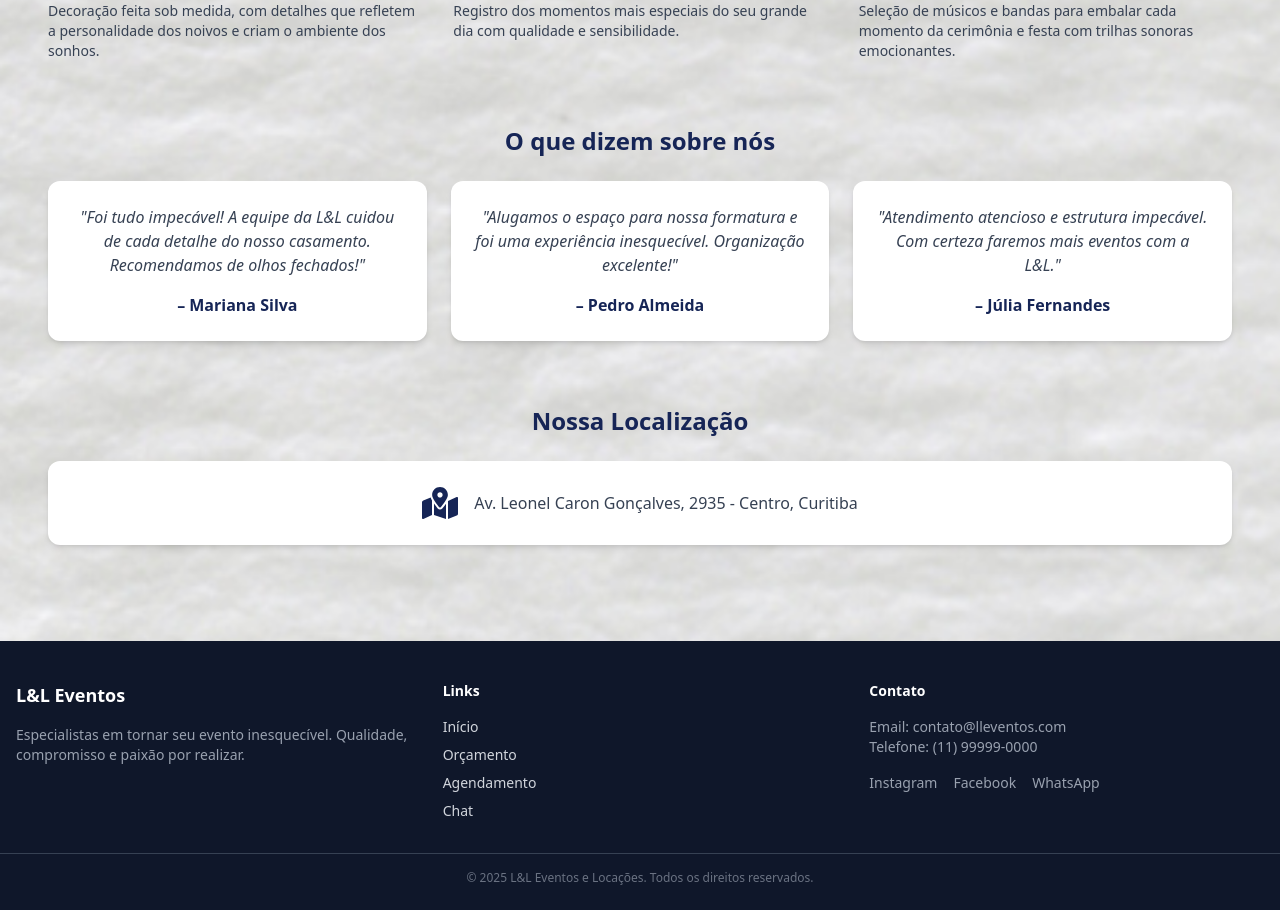
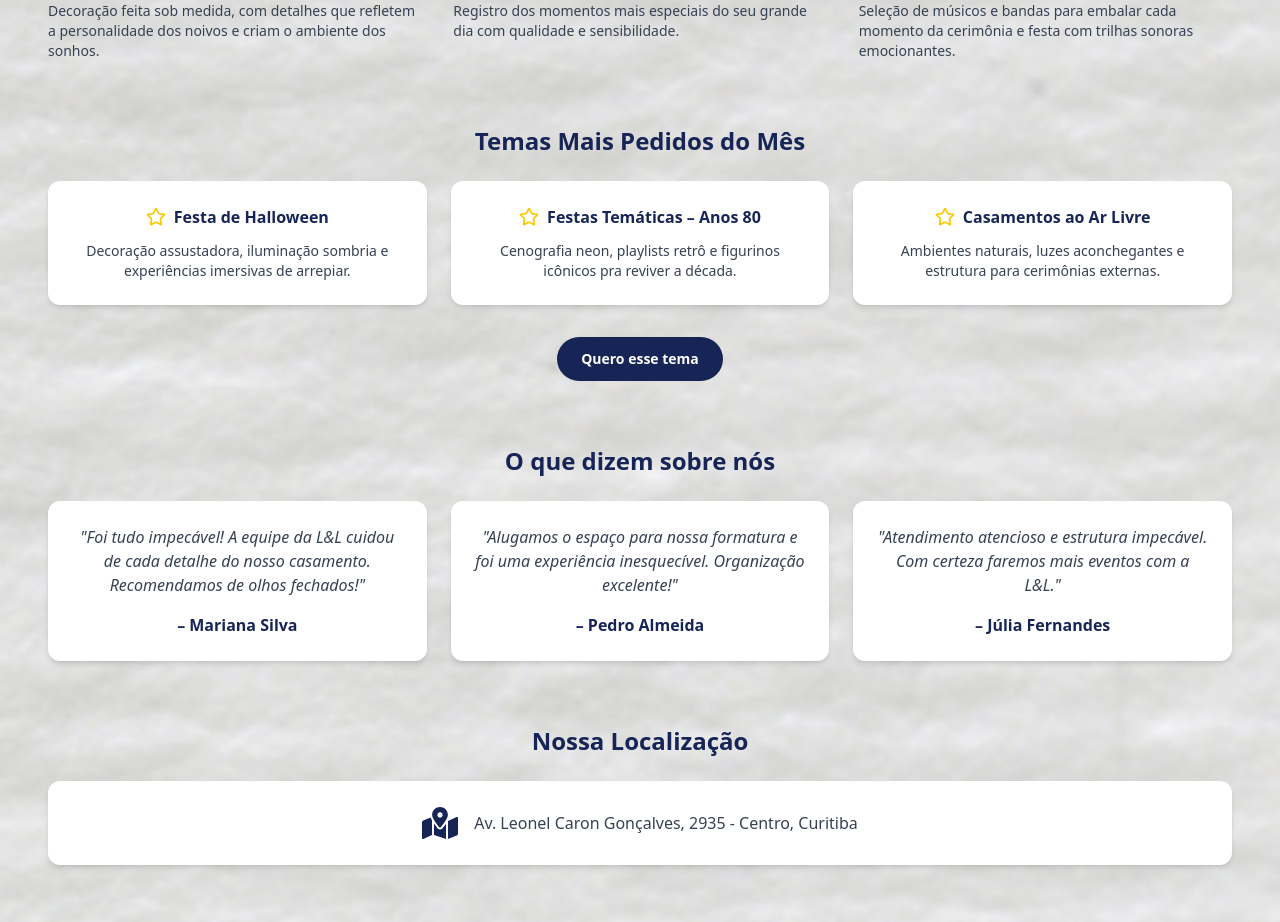
Before and after one commit to LuccasCaron/eventos-pratica, a React (Vite) app: page / in a window 1280 px wide. Shown: the part 1805-2727 px from the top of the page. Built offline with nearby package versions, Linux system fonts and the light colour scheme.

Commit message:
Adicionando eventos do mes

```diff
--- a/src/pages/Formulario.jsx
+++ b/src/pages/Formulario.jsx
@@ -24,7 +24,7 @@ export default function Formulario() {
   const valoresPorConvidado = 120;
   const temas = {
     "balada neon": 1200,
-    "anos 80": 1500,
+    "anos 80 ⭐": 1500,
     tropical: 1400,
     "Navio Pirata": 1800,
     luxo: 2500,
@@ -32,9 +32,9 @@ export default function Formulario() {
   };
 
   function calcularPreco() {
-   const lista = convidados
-  .map((e) => e.trim())
-  .filter((e) => /^[^\s@]+@[^\s@]+\.[^\s@]+$/.test(e));
+    const lista = convidados
+      .map((e) => e.trim())
+      .filter((e) => /^[^\s@]+@[^\s@]+\.[^\s@]+$/.test(e));
     const count = lista.length;
     const hoje = new Date();
     const dataEvento = new Date(form.data);
@@ -456,6 +456,7 @@ export default function Formulario() {
                       * Token: {resumo.token}
                     </li>
                   </ul>
+
                   <button
                     onClick={() => {
                       setShowModal(false);
@@ -544,6 +545,13 @@ export default function Formulario() {
                   <p className="text-xs text-blue-300 italic mt-4">
                     * Os valores simulados são estimativas.
                   </p>
+                  <p className="text-xs text-center text-blue-300 mt-4 italic max-w-md mx-auto">
+                    Qualquer serviço adicionado (como Musica ao vivo, Convites e
+                    Papelaria Personalizada, entre outros) será considerado
+                    válido apenas após agendamento oficial do evento, e somente
+                    mediante contato via WhatsApp (11 91234-5678) ou e-mail:
+                    suporte@lleventos.com
+                  </p>
                   <button
                     onClick={() => {
                       setShowModal(false);
--- a/src/pages/Home.jsx
+++ b/src/pages/Home.jsx
@@ -25,6 +25,7 @@ import festaPerso from "../assets/imagens/festaPerso.png";
 import fotoNoivos from "../assets/imagens/fotoNoivos.png";
 import musica from "../assets/imagens/musica.png";
 import transporte from "../assets/imagens/transporte.png";
+import TemasMaisPedidos from "./TemasMaisPedidos";
 
 export default function Home() {
   const settings = {
@@ -281,6 +282,8 @@ export default function Home() {
           </div>
         </div>
 
+ <TemasMaisPedidos />
+
         <motion.div
           className="mt-16"
           initial={{ opacity: 0, y: 30 }}
--- /dev/null
+++ b/src/pages/TemasMaisPedidos.jsx
@@ -0,0 +1,59 @@
+import { Star } from "lucide-react"
+import { motion } from "framer-motion"
+import { useNavigate } from "react-router-dom"
+
+export default function TemasMaisPedidos() {
+  const navigate = useNavigate()
+
+  const temas = [
+    {
+      titulo: "Festa de Halloween",
+      desc: "Decoração assustadora, iluminação sombria e experiências imersivas de arrepiar.",
+    },
+    {
+      titulo: "Festas Temáticas – Anos 80",
+      desc: "Cenografia neon, playlists retrô e figurinos icônicos pra reviver a década.",
+    },
+    {
+      titulo: "Casamentos ao Ar Livre",
+      desc: "Ambientes naturais, luzes aconchegantes e estrutura para cerimônias externas.",
+    },
+  ]
+
+  return (
+    <motion.div
+      className="mt-16"
+      initial={{ opacity: 0, y: 30 }}
+      whileInView={{ opacity: 1, y: 0 }}
+      transition={{ duration: 0.7 }}
+    >
+      <h3 className="text-2xl font-bold text-blue-950 text-center mb-6">
+        Temas Mais Pedidos do Mês
+      </h3>
+
+      <div className="grid md:grid-cols-3 gap-6">
+        {temas.map((tema, index) => (
+          <div
+            key={index}
+            className="bg-white p-6 rounded-xl shadow-md text-center"
+          >
+            <div className="flex justify-center items-center gap-2 mb-3">
+              <Star size={20} className="text-yellow-400" />
+              <h4 className="font-semibold text-blue-950">{tema.titulo}</h4>
+            </div>
+            <p className="text-gray-700 text-sm">{tema.desc}</p>
+          </div>
+        ))}
+      </div>
+
+      <div className="mt-8 text-center">
+        <button
+          onClick={() => navigate("/formulario")}
+          className="bg-blue-950 text-white px-6 py-3 rounded-full text-sm font-semibold hover:bg-blue-900 transition"
+        >
+          Quero esse tema
+        </button>
+      </div>
+    </motion.div>
+  )
+}
```
